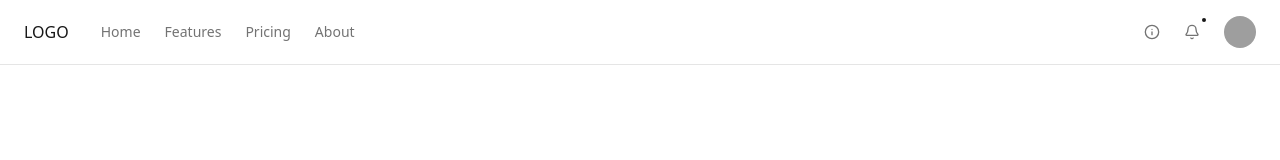
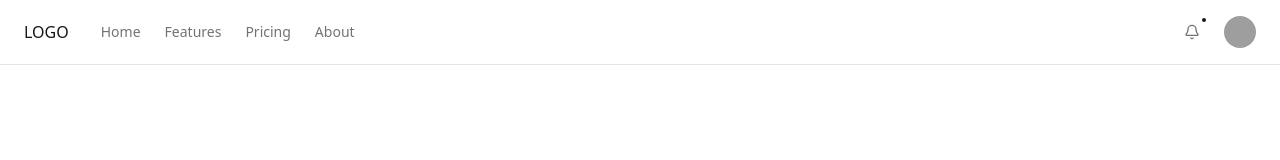
Before and after one commit to Adibayuluthfiansyah/warung-app, a Next.js app: page /navbar in a window 1280 px wide. Shown: the top 160 px of the page. Built offline with nearby package versions, Linux system fonts and the light colour scheme; grey boxes are pictures that could not be loaded.

Commit message:
delete info menu from navbar

```diff
--- a/src/components/comp-581.tsx
+++ b/src/components/comp-581.tsx
@@ -1,4 +1,3 @@
-import InfoMenu from "@/components/info-menu"
 import Logo from "@/components/logo"
 import NotificationMenu from "@/components/notification-menu"
 import UserMenu from "@/components/user-menu"
@@ -103,8 +102,6 @@ export default function Component() {
         {/* Right side */}
         <div className="flex items-center gap-4">
           <div className="flex items-center gap-2">
-            {/* Info menu */}
-            <InfoMenu />
             {/* Notification */}
             <NotificationMenu />
           </div>
--- a/src/components/info-menu.tsx
+++ /dev/null
@@ -1,70 +0,0 @@
-import {
-  BookIcon,
-  InfoIcon,
-  LifeBuoyIcon,
-  MessageCircleMoreIcon,
-} from "lucide-react"
-
-import { Button } from "@/components/ui/button"
-import {
-  DropdownMenu,
-  DropdownMenuContent,
-  DropdownMenuItem,
-  DropdownMenuLabel,
-  DropdownMenuTrigger,
-} from "@/components/ui/dropdown-menu"
-
-export default function InfoMenu() {
-  return (
-    <DropdownMenu>
-      <DropdownMenuTrigger asChild>
-        <Button
-          size="icon"
-          variant="ghost"
-          className="size-8 rounded-full shadow-none"
-          aria-label="Open edit menu"
-        >
-          <InfoIcon
-            className="text-muted-foreground"
-            size={16}
-            aria-hidden="true"
-          />
-        </Button>
-      </DropdownMenuTrigger>
-      <DropdownMenuContent className="pb-2">
-        <DropdownMenuLabel>Need help?</DropdownMenuLabel>
-        <DropdownMenuItem
-          className="cursor-pointer py-1 focus:bg-transparent focus:underline"
-          asChild
-        >
-          <a href="#">
-            <BookIcon size={16} className="opacity-60" aria-hidden="true" />
-            Documentation
-          </a>
-        </DropdownMenuItem>
-        <DropdownMenuItem
-          className="cursor-pointer py-1 focus:bg-transparent focus:underline"
-          asChild
-        >
-          <a href="#">
-            <LifeBuoyIcon size={16} className="opacity-60" aria-hidden="true" />
-            Support
-          </a>
-        </DropdownMenuItem>
-        <DropdownMenuItem
-          className="cursor-pointer py-1 focus:bg-transparent focus:underline"
-          asChild
-        >
-          <a href="#">
-            <MessageCircleMoreIcon
-              size={16}
-              className="opacity-60"
-              aria-hidden="true"
-            />
-            Contact us
-          </a>
-        </DropdownMenuItem>
-      </DropdownMenuContent>
-    </DropdownMenu>
-  )
-}
```
